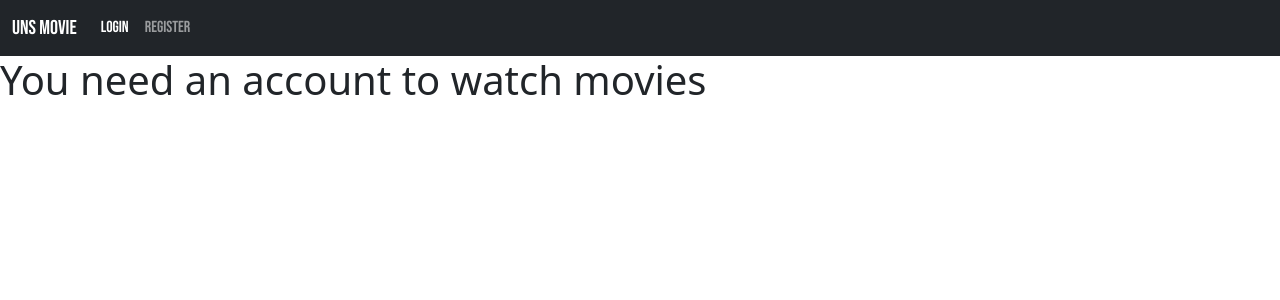
After one commit to PhilipPurwoko/UNS_MOVIE, a PHP site: page /detail-movie.php in a window 1280 px wide. The commit adds this page. Shown: the top 300 px of the page. Run offline with PHP 8.4, Linux system fonts and the light colour scheme; a stand-in replaces the project's code that opens the database connection.

Commit message:
Menambah halaman detail movie dan manage user

```diff
--- a/admin.php
+++ b/admin.php
@@ -70,11 +70,13 @@ if (isset($_SESSION["loggedin"]) && $_SESSION["loggedin"] === true) {
               <div class="menu_section">
                 <ul class="nav side-menu">
 
-                  <li><a href="#"><i class="fa fa-deskt op"></i> Movie <span class="fa fa-chevron-down"></span></a>
+                  <li><a href="#"><i class="fa fa-deskt op"></i> Manage Movie <span class="fa fa-chevron-down"></span></a>
                     <ul class="nav child_menu">
                       <li><a href="admin.php?page=tampil_film">View Data</a></li>
                       <li><a href="admin.php?page=tambah_film">Add Data</a></li>
                     </ul>
+                  </li>
+                  <li><a href="/manage-user.php"><i class="fa fa-deskt op"></i> Manage User</a>
                   </li>
                 </ul>
               </div>
--- /dev/null
+++ b/detail-movie.php
@@ -0,0 +1,56 @@
+<head>
+    <meta charset="UTF-8">
+    <meta name="viewport" content="width=device-width, initial-scale=1.0">
+    <title>UNS MOVIE | NONTON MOVIE</title>
+    <link href="https://cdn.jsdelivr.net/npm/bootstrap@5.0.1/dist/css/bootstrap.min.css" rel="stylesheet" integrity="sha384-+0n0xVW2eSR5OomGNYDnhzAbDsOXxcvSN1TPprVMTNDbiYZCxYbOOl7+AMvyTG2x" crossorigin="anonymous">
+    <style>
+        @import url('https://fonts.googleapis.com/css2?family=Bebas+Neue&family=Roboto&display=swap');
+        .head-text{
+            font-family: 'Bebas Neue', cursive;
+        }
+        .body-text{
+            font-family: 'Roboto', sans-serif;
+        }
+    </style>
+</head>
+<nav class="navbar navbar-expand-lg navbar-dark bg-dark head-text">
+      <div class="container-fluid">
+        <a class="navbar-brand" href="/">UNS MOVIE</a>
+        <button class="navbar-toggler" type="button" data-bs-toggle="collapse" data-bs-target="#navbarSupportedContent" aria-controls="navbarSupportedContent" aria-expanded="false" aria-label="Toggle navigation">
+          <span class="navbar-toggler-icon"></span>
+        </button>
+        <div class="collapse navbar-collapse" id="navbarSupportedContent">
+          <ul class="navbar-nav me-auto mb-2 mb-lg-0">
+            <li class="nav-item">
+              <a class="nav-link active" href="/login.php">Login</a>
+            </li>
+            <li class="nav-item">
+              <a class="nav-link" href="/register.php">Register</a>
+            </li>
+          </ul>
+        </div>
+      </div>
+    </nav>
+<?php
+session_start();
+if (isset($_SESSION["loggedin"]) && $_SESSION["loggedin"] === true) {
+    // Jika user sudah login
+    if (isset($_GET['id'])) {
+        require_once('config.php');
+        $movies = $mysqli->query("SELECT * FROM movies WHERE id='" . $_GET["id"] . "'");
+        while ($movie = $movies->fetch_assoc()) {
+            echo '<iframe width="853" height="480" src="https://www.youtube.com/embed/' . $movie["video_id"] . '" title="YouTube video player" frameborder="0" allow="accelerometer; autoplay; clipboard-write; encrypted-media; gyroscope; picture-in-picture" allowfullscreen></iframe>';
+            echo "<h4>".$movie['title']."</h4>";
+            echo "<p>".$movie['created_at']."</p>";
+            echo "<p>".$movie['category']."</p>";
+            echo "<p>".$movie['description']."</p>";
+        }
+        $mysqli->close();
+    } else {
+        header("location: index.php");
+    }
+
+} else {
+    // Jika user belum login
+    echo "<h1>You need an account to watch movies</h1>";
+}
--- a/index.php
+++ b/index.php
@@ -31,6 +31,9 @@
           <ul class="navbar-nav me-auto mb-2 mb-lg-0">
           	<?php
           		if (isset($_SESSION["loggedin"]) && $_SESSION["loggedin"] === true) { ?>
+          			<li class="nav-item">
+	              		<a class="nav-link" href="/reset-password.php">Reset Password</a>
+	            	</li>
 				  	<li class="nav-item">
 	              		<a class="nav-link" href="/logout.php">Logout</a>
 	            	</li>
@@ -58,7 +61,7 @@
 						<h5><?= $data['title'] ?></h5>
 						<p class="text-muted"><?= $data['category'] ?></p>
 						<p><?= $data['description'] ?></p>
-						<button class="btn btn-danger">WATCH</button>
+						<a class="btn btn-danger" href="/detail-movie.php?id=<?= $data['id'] ?>">WATCH</a>
 					</div>
 				</div>
 			</div>
--- a/reset-password.php
+++ b/reset-password.php
@@ -83,6 +83,9 @@ if ($_SERVER["REQUEST_METHOD"] == "POST") {
         <div class="collapse navbar-collapse" id="navbarSupportedContent">
           <ul class="navbar-nav me-auto mb-2 mb-lg-0">
             <li class="nav-item">
+                <a class="nav-link" href="/reset-password.php">Reset Password</a>
+            </li>
+            <li class="nav-item">
               <a class="nav-link" href="/logout.php">Logout</a>
             </li>
           </ul>
```
Also changed, not shown: manage-user.php (added, +56 -0 lines).
